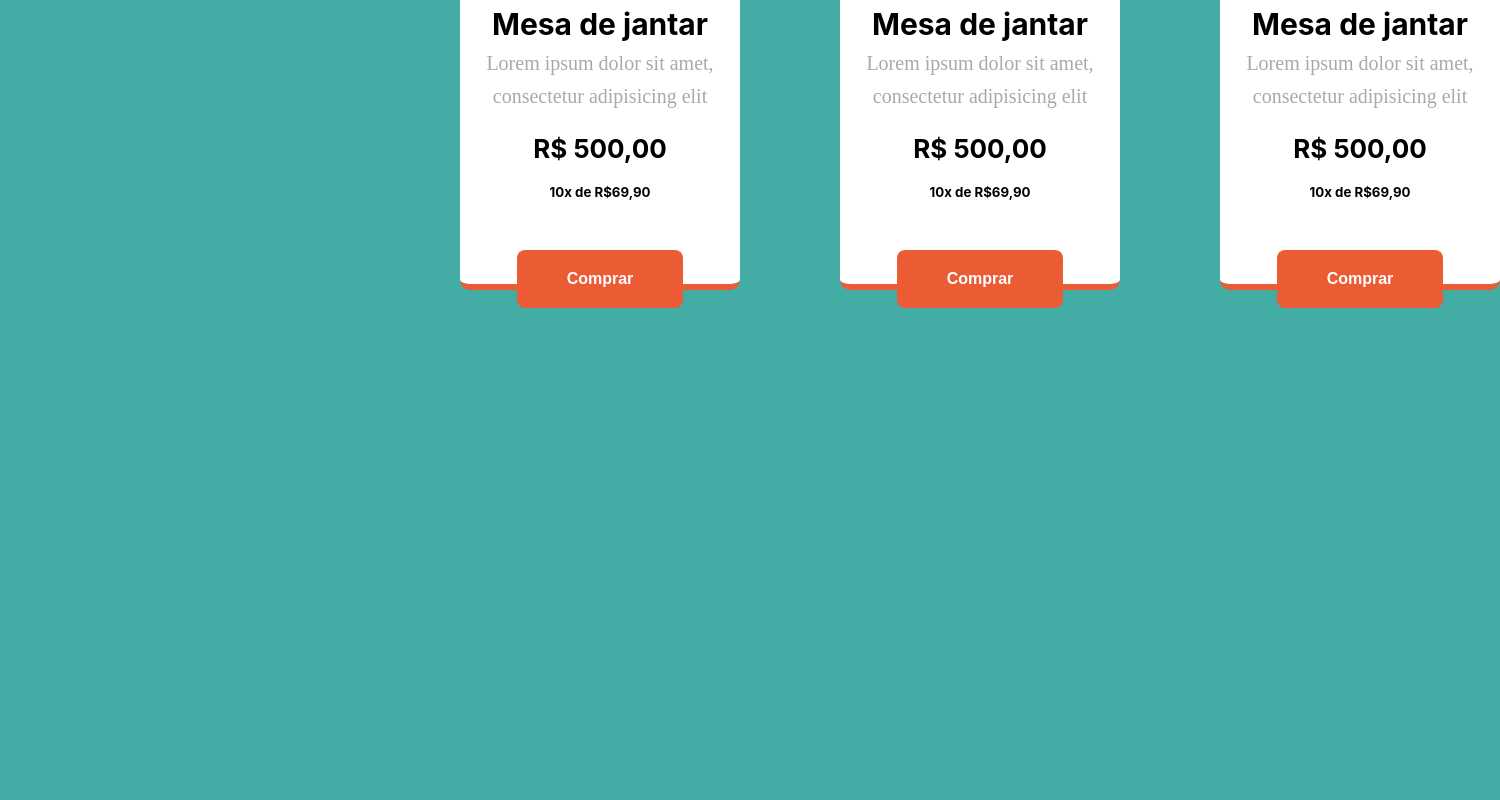
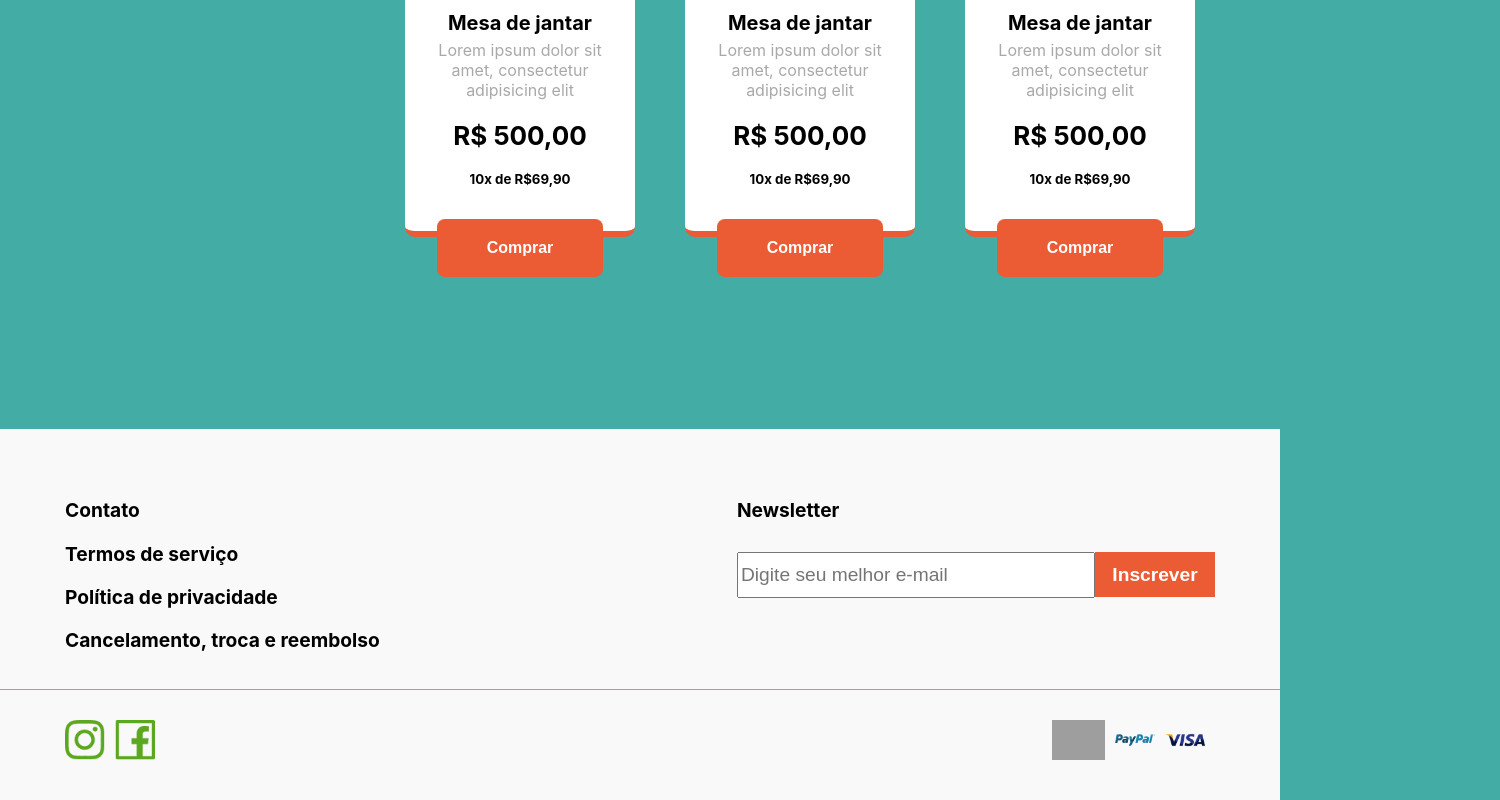
Before and after one commit to future4code/cruz-marketplace6, a React (Create React App) app: page / in a window 1280 px wide. Shown: the part 1112-1912 px from the top of the page, 1500 px wide, since content can reach past the window. Before the commit the page ends 1420 px from the top, so only its background shows below. Built offline with nearby package versions, Linux system fonts and the light colour scheme; grey boxes are pictures that could not be loaded.

Commit message:
Atualização

```diff
--- a/src/App.js
+++ b/src/App.js
@@ -3,22 +3,18 @@ import { AppContainer } from './components/AppContainer'
 import Header from './components/Header'
 import  Produtos  from './components/Produtos'
 import  Filtro  from './components/Filtro'
+import Footer from './components/Footer'
 import style from 'styled-components'
 
 const Container = style.div`
-display: grid;
-grid-template-columns: repeat(auto-fill, minmax(280px, 1fr));
-gap: 100px;
-
+	display: grid;
+	grid-template-columns: 1fr 3fr;
 `
 const Coluna1 = style.div`
-  padding-right:12px;
-  margin-left:4px;
-  margin-bottom: 10px;
-  padding-left: 50px;
+	margin-left: 50px;
  `
 const Coluna2 = style.div`
-grid-template-columns: 1fr 1fr 1fr;
+	margin: 0 auto;
 `
 function App() {
 	return (
@@ -28,6 +24,7 @@ function App() {
 				<Coluna1><Filtro/></Coluna1>
 				<Coluna2><Produtos/></Coluna2>
 			</Container>
+			<Footer/>
 		</div>
 	)
 }
--- a/src/components/Filtro.js
+++ b/src/components/Filtro.js
@@ -3,8 +3,8 @@ import style from 'styled-components'
 
 
 const DivFiltro = style.div`
-    height: 500px;
-    width: 250px;
+    height: 30%;
+    width: 200px;
     background: #FFFFFF 0% 0% no-repeat padding-box;
     border: 6px solid #eb5b34;
     border-radius: 10px;
--- a/src/components/Footer.js
+++ b/src/components/Footer.js
@@ -1,17 +1,98 @@
 import React from 'react'
-import style from 'styled-components'
+import styled from 'styled-components'
 
+import InstagramLogo from './../img/instagram.png'
+import FacebookLogo from './../img/facebook.png'
+import MastercardLogo from './../img/mastercard.png'
+import VisaLogo from './../img/visa.png'
+import PaypalLogo from './../img/paypal.png'
 
+const FooterContainer = styled.div`
+    display: flex;
+    justify-content: space-between;
+    padding: 50px 65px;
+    height: 160px;
+    font-size: 1.20rem;
+    font-weight: bold;
+    background-color: #F9F9F9;
+    border-bottom: 0.2px solid #A5A1A1;
+`
 
+const SubFooter = styled.div`
+    display: flex;
+    justify-content: space-between;
+    height: 50px;
+    padding: 30px 65px;
+    background-color: #F9F9F9;
 
+    img {
+        margin-right: 10px;
+        height: 40px;
+    }
 
+`
 
+const DivRight = styled.div`
 
+    input {
+        margin-top: 10px;
+        width: 350px;
+        height: 40px;
+        border: 0,2px solid black;
+        font-size: 1.20rem;
+    }
 
-export default class Footer extends React.Component{
-    render(){
-        return(
-            <ContainerFooter></ContainerFooter>
+    button {
+        font-size: 1.20rem;
+        font-weight: bold;
+        color: #fff;
+        width: 120px;
+        height: 45px;
+        border: none;
+        outline: none;
+        cursor: pointer;
+        background-color: #eb5b34;
+
+        :hover {
+            background-color: #ff4f3f;
+            box-shadow: 1px 1px 4px grey;
+        }
+    }
+`
+
+export default class Footer extends React.Component {
+
+    render() {
+
+        return (
+            <div>
+            <FooterContainer>
+                <div>
+                    <p>Contato</p>
+                    <p>Termos de serviço</p>
+                    <p>Política de privacidade</p>
+                    <p>Cancelamento, troca e reembolso</p>
+                </div>
+                <DivRight>
+                    <p>Newsletter</p>
+                    <input
+                        placeholder='Digite seu melhor e-mail'
+                    />
+                    <button>Inscrever</button>
+                </DivRight>
+            </FooterContainer>
+            <SubFooter>
+                <div>
+                    <img src={InstagramLogo} />
+                    <img src={FacebookLogo} />
+                </div>
+                <div>
+                    <img src={MastercardLogo} />
+                    <img src={PaypalLogo} />
+                    <img src={VisaLogo} />
+                </div>
+            </SubFooter>
+            </div>
         )
     }
 }
--- a/src/components/Header.js
+++ b/src/components/Header.js
@@ -65,6 +65,7 @@ const DivMenu = styled.div`
         background-color: #F04E3E;
         color: #fff;
         cursor: pointer;
+        outline: none;
 
         :hover {
             background-color: #ff4f3f;
--- a/src/components/Produtos.js
+++ b/src/components/Produtos.js
@@ -4,8 +4,8 @@ import style from 'styled-components'
 // Estilização container principal está inline
 // box-shadow: 0px 0px 6px #eb5b34;
 const DivBox = style.div`
-    height: 500px;
-    width: 250px;
+    height: 60%;
+    width: 200px;
     background: #FFFFFF 0% 0% no-repeat padding-box;
     border-bottom: 6px solid #eb5b34;
     border-radius: 10px;
@@ -27,6 +27,7 @@ const Categoria = style.h5`
     text-align: center;
     color: #eb5b34;
     font-size: 16px;
+    padding-top: 30px;
 `
 const Imagem = style.img`
     width: 100%;
@@ -35,7 +36,7 @@ const Imagem = style.img`
 `
 
 const Titulo = style.h3`
-    font-size: 30px;
+    font-size: 20px;
     letter-spacing: 0px;
     color: #000;
     margin: 0;
@@ -43,7 +44,7 @@ const Titulo = style.h3`
 `
 
 const Descricao = style.p`
-    font: normal normal normal 20px/33px Raleway;
+    font-size: 16px;
     letter-spacing: 0px;
     color: darkgrey;
     margin: 5px 0px 5px 0px;
@@ -56,7 +57,7 @@ const Preco = style.h4`
     margin: 15px 0px 15px 0px;
 `
 const Parcelas = style.h5 `
- margin-top: 5px;
+    margin-top: 5px;
 `
 const Botao = style.button`
     border: none;
@@ -68,19 +69,20 @@ const Botao = style.button`
     padding: 20px 50px;
     cursor: pointer;
     font-size: 16px;
-    margin-top: 28px;
+    margin-top: 10px;
+    margin-bottom: 10px;
+    outline: none;
 
     :hover{
         background:#f44336
     }
-
-
 `
 
 const Container = style.div`
-display: grid;
-grid-template-columns: 1fr 1fr 1fr;
-gap: 100px;
+    display: grid;
+    grid-template-columns: 1fr 1fr 1fr;
+    gap: 50px;
+
 `
 export default class Produtos extends React.Component{
 
```
Also changed, not shown: src/img/facebook.png (added), src/img/instagram.png (added).
